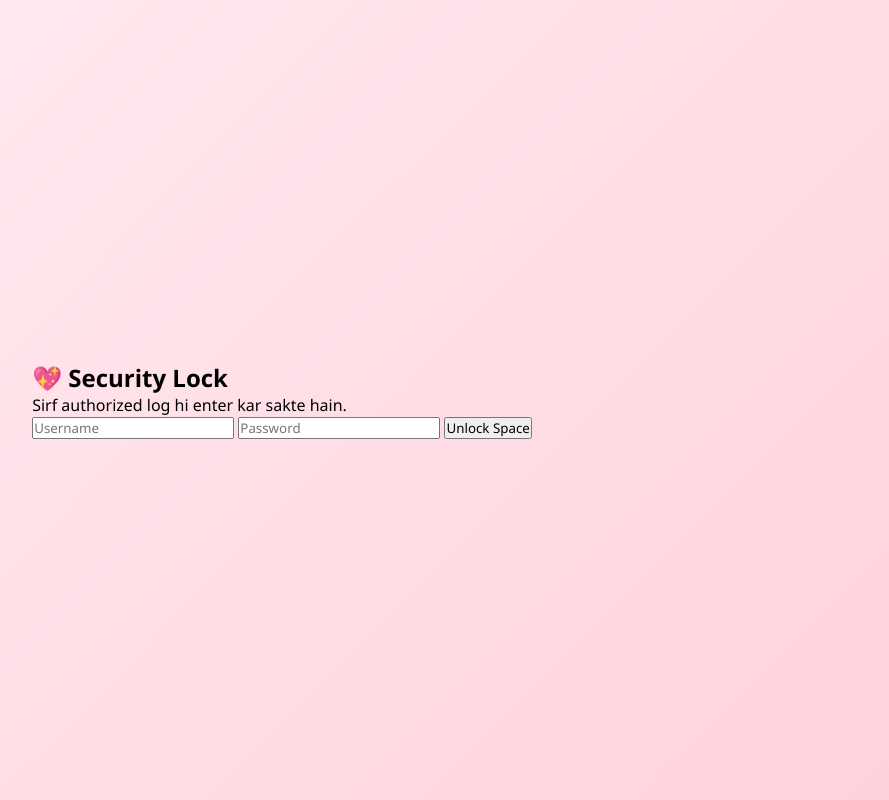
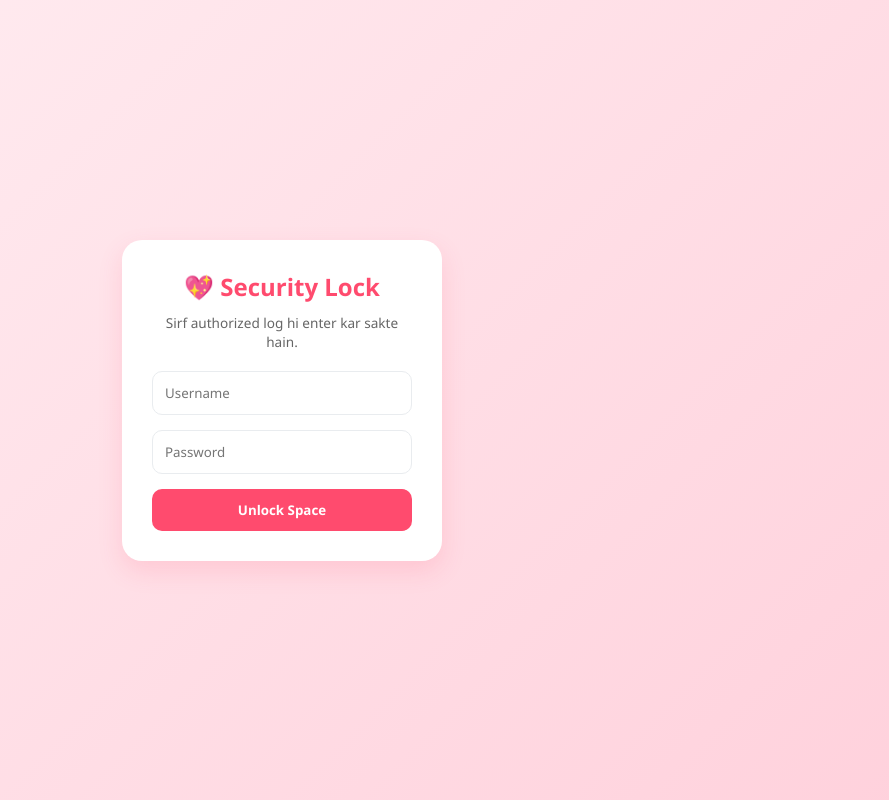
Before and after one commit to sanaulislam223/privateChat, a website: page public/index.html in a window 1280 px wide. Shown: the whole page, without its empty margins (358-1247 px from the left). Drawn offline with nearby package versions, Linux system fonts and the light colour scheme; no server answers.

Commit message:
Add styles for login container
Added styles for login container and its elements.

```diff
--- a/public/style.css
+++ b/public/style.css
@@ -174,3 +174,24 @@ video {
 #send-btn:hover {
     background: #e03858;
 }
+
+
+.login-container {
+    background: white;
+    padding: 30px;
+    border-radius: 20px;
+    box-shadow: 0 10px 25px rgba(255, 75, 110, 0.15);
+    text-align: center;
+    width: 320px;
+}
+.login-container h2 { color: #ff4b6e; margin-bottom: 10px; }
+.login-container p { font-size: 0.85rem; color: #666; margin-bottom: 20px; }
+.login-container input {
+    width: 100%; padding: 12px; margin-bottom: 15px;
+    border: 1px solid #e9ecef; border-radius: 10px; outline: none;
+}
+.login-container input:focus { border-color: #ff4b6e; }
+.login-container button {
+    background: #ff4b6e; color: white; border: none;
+    width: 100%; padding: 12px; border-radius: 10px; font-weight: 600; cursor: pointer;
+}
```
